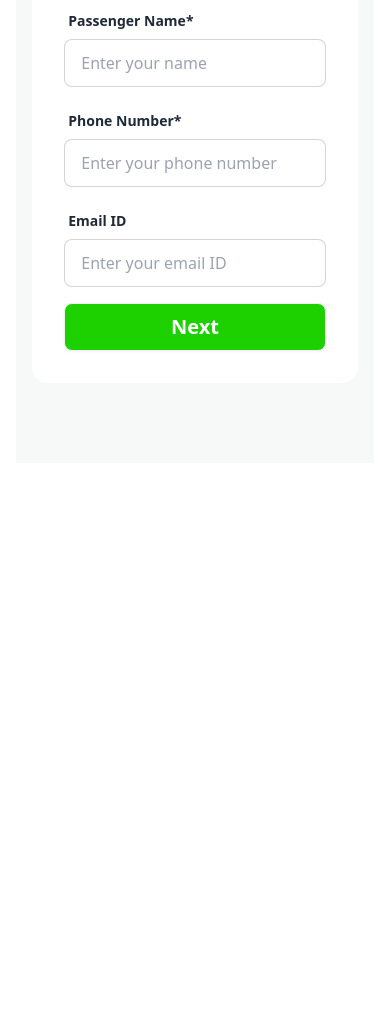
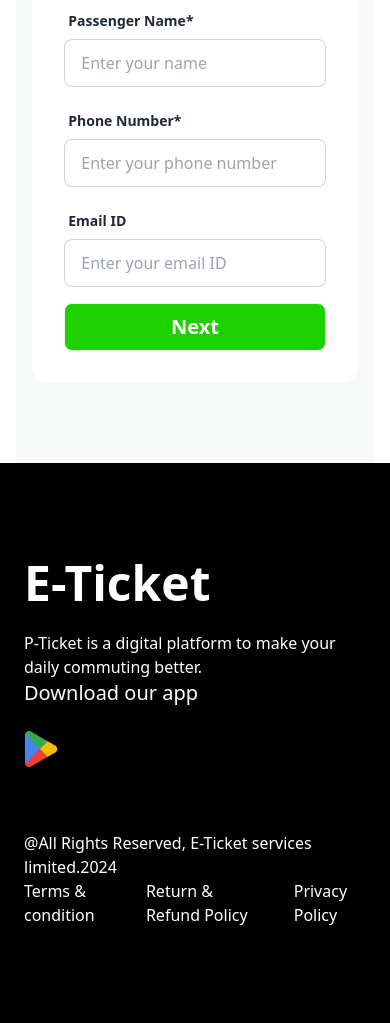
Before and after one commit to tanvir244/Ticket-Counter, a plain HTML site: page index.html in a window 390 px wide. Shown: the part 4897-5920 px from the top of the page. Before the commit the page ends 5360 px from the top, so only its background shows below. Drawn offline with nearby package versions, Linux system fonts and the light colour scheme.

Commit message:
footer section complete with responsive

```diff
--- a/index.html
+++ b/index.html
@@ -423,14 +423,33 @@
                           <button class="btn w-full bg-[#1DD100] text-white text-xl font-semibold">Next</button>
                     </div>
                 </div>
-
             </div>
-
         </div>
-
     </section>
 
     <!-- footer -->
+    <footer class="px-6 md:px-20 py-24 bg-black space-y-16">
+        <div class="flex flex-col md:flex-row justify-between">
+            <div class="w-full md:w-2/5 lg:w-1/4 space-y-6 text-white">
+                <h1 class="text-5xl font-bold">E-Ticket</h1>
+                <p>P-Ticket is a digital platform to make your daily commuting better.</p>
+            </div>
+            <div class="space-y-6">
+                <p class="text-xl text-white">Download our app</p>
+                <img src="resources/images/playstore.png" alt="">
+            </div>
+        </div>
+        <div class="flex flex-col md:flex-row justify-between">
+            <div>
+                <p class="text-white font-medium">@All Rights Reserved, E-Ticket services limited.2024</p>
+            </div>
+            <div class="flex gap-6 text-white font-medium">
+                <a href="">Terms & condition</a>
+                <a href="">Return & Refund Policy</a>
+                <a href="">Privacy Policy</a>
+            </div>
+        </div>
+    </footer>
 
 </body>
 
```
